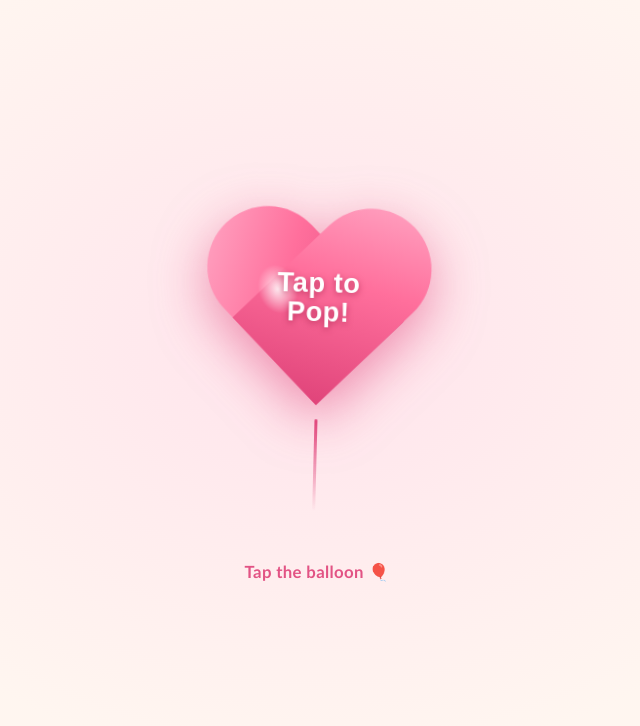
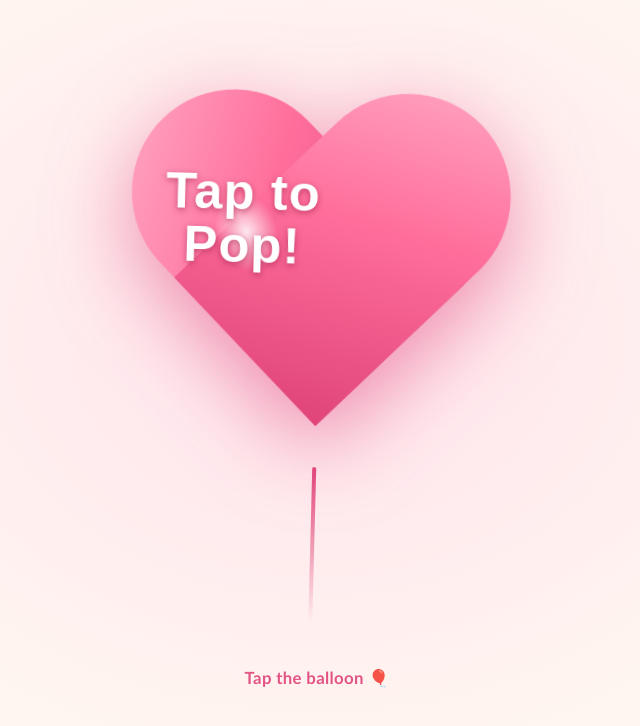
Before and after one commit to shubhamkumar-cloud/cute-surprise, a plain HTML site: page index.html in a window 1280 px wide. Shown: the whole page, without its empty margins (323-963 px from the left). Drawn offline with Linux system fonts and the light colour scheme.

Commit message:
Bigger intro balloon; fix photo frame height

```diff
--- a/index.html
+++ b/index.html
@@ -76,8 +76,10 @@
   .stage.gone{animation:stageOut .45s .35s forwards;pointer-events:none;}
   @keyframes stageOut{to{opacity:0;visibility:hidden;}}
 
+  /* size unit scales with the screen so the heart fills most of it */
   .big-balloon{
-    position:relative;width:262px;height:312px;
+    position:relative;font-size:clamp(42px,17vmin,82px);
+    width:5em;height:6.4em;
     border:none;background:none;padding:0;cursor:pointer;
     animation:balloonFloat 3.4s ease-in-out infinite;
   }
@@ -86,28 +88,28 @@
   @keyframes popAway{0%{transform:scale(1);opacity:1;}45%{transform:scale(1.32);opacity:1;}100%{transform:scale(1.65);opacity:0;}}
 
   .big-balloon .bheart{
-    position:absolute;top:6px;left:10px;width:242px;height:218px;
-    filter:drop-shadow(0 16px 26px rgba(224,68,122,.55));
+    position:absolute;top:0;left:0;width:5em;height:4.6em;
+    filter:drop-shadow(0 .3em .5em rgba(224,68,122,.55));
   }
   .big-balloon .bheart::before,.big-balloon .bheart::after{
-    content:"";position:absolute;top:0;width:121px;height:194px;
-    border-radius:121px 121px 0 0;
+    content:"";position:absolute;top:0;width:2.5em;height:4em;
+    border-radius:2.5em 2.5em 0 0;
     background:linear-gradient(150deg,#ff9dbd 8%,var(--rose) 45%,var(--rose-deep) 100%);
   }
-  .big-balloon .bheart::before{left:121px;transform:rotate(-45deg);transform-origin:0 100%;}
+  .big-balloon .bheart::before{left:2.5em;transform:rotate(-45deg);transform-origin:0 100%;}
   .big-balloon .bheart::after{left:0;transform:rotate(45deg);transform-origin:100% 100%;}
   .big-balloon .bshine{
-    position:absolute;top:52px;left:64px;width:52px;height:66px;z-index:2;
+    position:absolute;top:1em;left:1.1em;width:1em;height:1.3em;z-index:2;
     background:radial-gradient(closest-side, rgba(255,255,255,.85), transparent 75%);
     border-radius:50%;transform:rotate(-20deg);pointer-events:none;
   }
   .big-balloon .blabel{
-    position:absolute;top:64px;left:0;width:262px;text-align:center;z-index:3;
-    color:#fff;font-weight:900;font-size:1.7rem;line-height:1.05;letter-spacing:.02em;
+    position:absolute;top:1.35em;left:0;width:5em;text-align:center;z-index:3;
+    color:#fff;font-weight:900;font-size:.62em;line-height:1.05;letter-spacing:.02em;
     text-shadow:0 2px 6px rgba(150,20,60,.55);pointer-events:none;
   }
   .big-balloon .bstring{
-    position:absolute;top:214px;left:130px;width:3px;height:92px;z-index:1;
+    position:absolute;top:4.5em;left:2.47em;width:.06em;height:1.9em;z-index:1;
     background:linear-gradient(var(--rose-deep),transparent);border-radius:3px;pointer-events:none;
   }
   .stage .hint{
@@ -204,14 +206,14 @@
   .balloon.r{right:-6%;--rot:10deg;animation-delay:1.35s,2.1s;}
 
   .frame{
-    position:relative;width:min(300px,82%);aspect-ratio:3/4;
+    position:relative;width:min(280px,80%);
     border-radius:26px;overflow:hidden;
     box-shadow:0 22px 50px -18px rgba(224,68,122,.55),
                0 0 0 6px var(--cream), 0 0 0 8px var(--blush);
     opacity:0;transform:rotate(-3deg) scale(.9);
     animation:photoIn .8s .5s cubic-bezier(.34,1.56,.64,1) forwards, floatBob 4s 1.3s ease-in-out infinite;
   }
-  .frame img{width:100%;height:100%;object-fit:cover;display:block;}
+  .frame img{width:100%;height:auto;display:block;}
 
   /* soft heart glow pulsing behind the photo */
   .frame-wrap::before{
```
